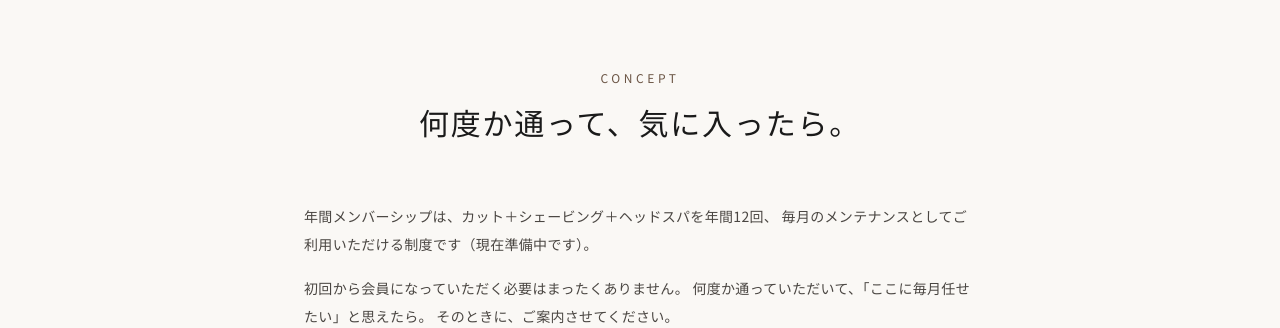
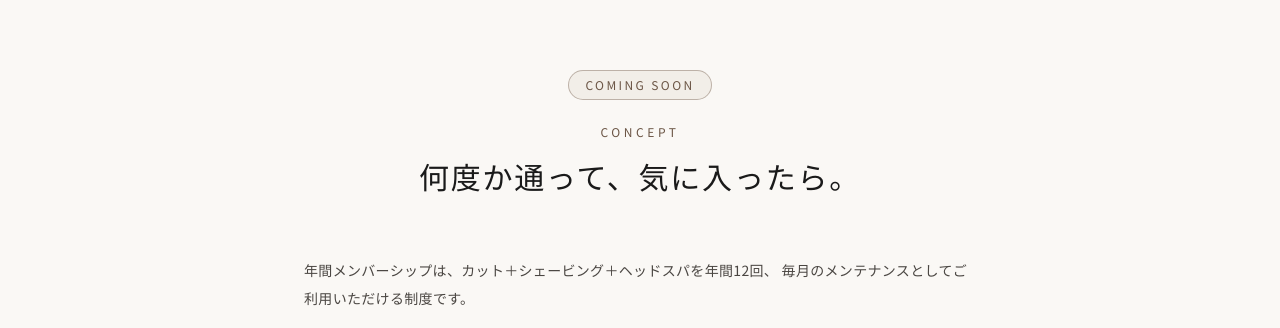
Before and after one commit to umbrella1127-art/mens-grooming-spa-umbrella, a Next.js app: page /membership in a window 1280 px wide. Shown: the part 472-800 px from the top of the page. Built offline with nearby package versions, Linux system fonts and the light colour scheme; no server answers; the database is empty.

Commit message:
MEMBERSHIPページにCOMING SOONバッジを追加
Co-Authored-By: Claude Fable 5 <noreply@anthropic.com>

```diff
--- a/app/(public)/membership/page.tsx
+++ b/app/(public)/membership/page.tsx
@@ -32,6 +32,11 @@ export default async function MembershipPage() {
 
       <section className="py-16 md:py-24">
         <Container>
+          <div className="mb-6 flex justify-center">
+            <span className="inline-flex items-center gap-2 rounded-full border border-brown/40 bg-paper-dark px-4 py-1.5 text-xs tracking-[0.2em] text-brown">
+              COMING SOON
+            </span>
+          </div>
           <SectionHeading en="Concept">
             何度か通って、気に入ったら。
           </SectionHeading>
@@ -39,7 +44,7 @@ export default async function MembershipPage() {
             <div className="mx-auto max-w-2xl space-y-4 text-sm leading-loose text-charcoal-light">
               <p>
                 年間メンバーシップは、カット＋シェービング＋ヘッドスパを年間12回、
-                毎月のメンテナンスとしてご利用いただける制度です（現在準備中です）。
+                毎月のメンテナンスとしてご利用いただける制度です。
               </p>
               <p>
                 初回から会員になっていただく必要はまったくありません。
```
